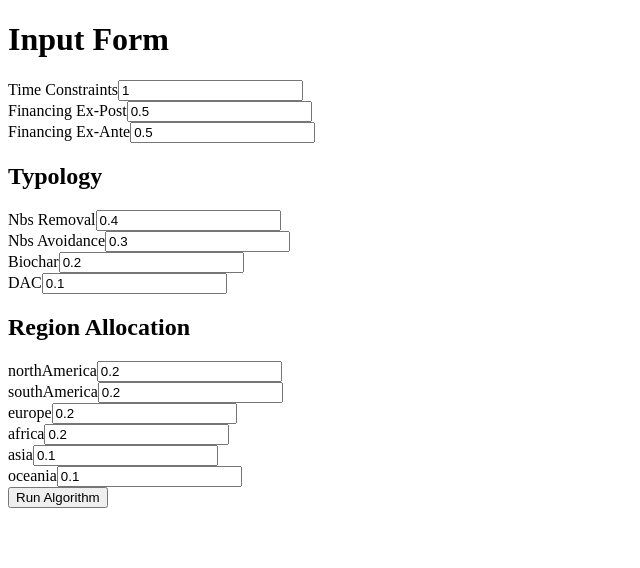
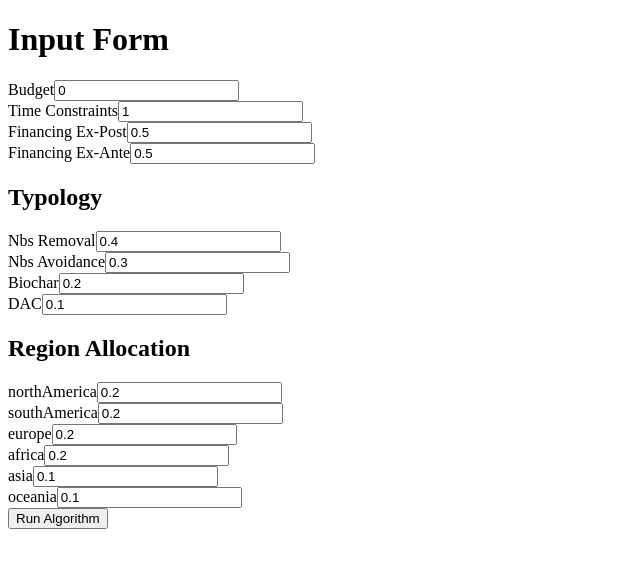
Before and after one commit to carbonable-labs/kalculator-demo, a Next.js app: page /input-form in a window 1280 px wide. Shown: the top 568 px of the page, without its empty margins (0-640 px from the left). Built offline with nearby package versions, Linux system fonts and the light colour scheme.

Commit message:
✨ add budget to input

```diff
--- a/src/pages/input-form.tsx
+++ b/src/pages/input-form.tsx
@@ -3,6 +3,7 @@ import { useState } from 'react';
 import { useRouter } from 'next/router';
 
 const InputForm = () => {
+  const [budget, setBudget] = useState<number>(0);
   const [timeConstraints, setTimeConstraints] = useState<number>(1);
   const [financingExPost, setFinancingExPost] = useState<number>(0.5);
   const [financingExAnte, setFinancingExAnte] = useState<number>(0.5);
@@ -26,6 +27,7 @@ const InputForm = () => {
 
     const inputData = {
       timeConstraints,
+      budget,
       financing: {
         financingExPost,
         financingExAnte,
@@ -58,6 +60,16 @@ const InputForm = () => {
     <div className="container mx-auto p-4">
       <h1 className="mb-4 text-2xl font-bold">Input Form</h1>
       <form onSubmit={handleSubmit}>
+        <div className="mb-4">
+          <label className="block text-sm font-medium">Budget</label>
+          <input
+            type="number"
+            value={budget}
+            onChange={(e) => setBudget(Number(e.target.value))}
+            className="mt-1 w-full rounded border p-2"
+          />
+        </div>
+
         <div className="mb-4">
           <label className="block text-sm font-medium">Time Constraints</label>
           <input
```
